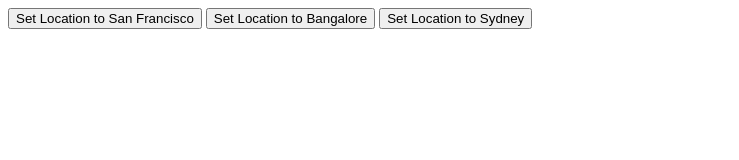
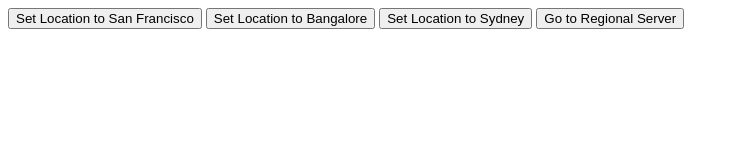
Before and after one commit to Andreasriber/TestEksamen2023, a plain HTML site: page index.html in a window 1280 px wide. Shown: the whole page, without its empty margins (0-739 px from the left). Drawn offline with Linux system fonts and the light colour scheme.

Commit message:
update regions

```diff
--- a/index.html
+++ b/index.html
@@ -13,6 +13,35 @@ function setCookie(cookieName, cookieValue, exdays) {
 function setLocationCookie(location) {
     setCookie("location", location, 7);
 }
+function redirectToRegionalServer() {
+        const region = getCookie('location');
+        let url;
+
+        switch(region) {
+            case 'Bangalore':
+                url = 'http://bangalore.example.com';
+                break;
+            case 'SanFrancisco':
+                url = 'http://sanfrancisco.example.com';
+                break;
+            case 'Sydney':
+                url = 'http://170.64.182.121/';
+                break;
+            default:
+                alert('Region cookie not set or unknown region');
+                return;
+        }
+
+        window.location.href = url; // Redirect to the regional server
+    }
+
+    function getCookie(name) {
+        const value = `; ${document.cookie}`;
+        const parts = value.split(`; ${name}=`);
+        if (parts.length === 2) return parts.pop().split(';').shift();
+    }
+
+
 </script>
 </head>
 <body>
@@ -20,6 +49,8 @@ function setLocationCookie(location) {
 <button onclick="setLocationCookie('SanFrancisco')">Set Location to San Francisco</button>
 <button onclick="setLocationCookie('Bangalore')">Set Location to Bangalore</button>
 <button onclick="setLocationCookie('Sydney')">Set Location to Sydney</button>
+<button id="redirectButton" onclick="redirectToRegionalServer()">Go to Regional Server</button>
+
 
 </body>
 </html>
```
